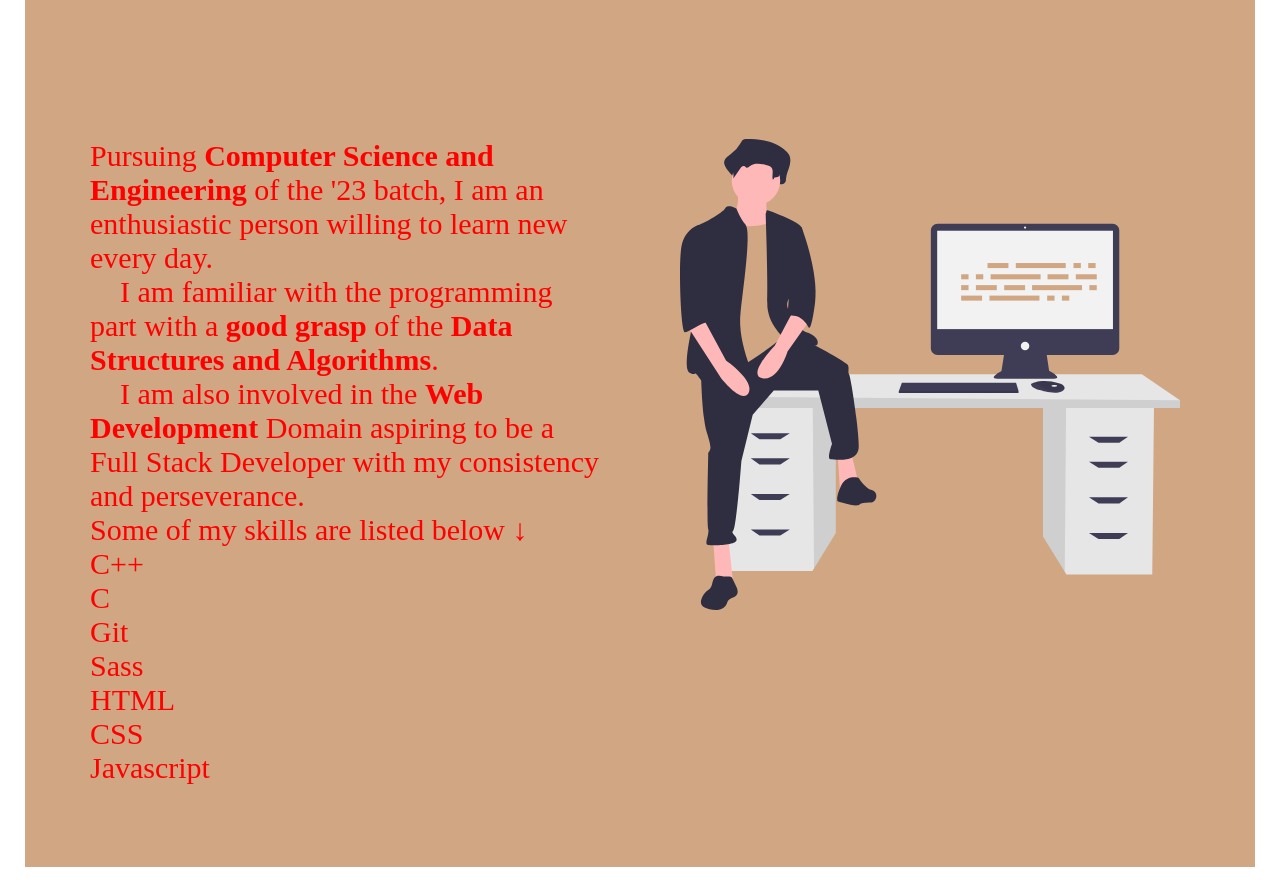
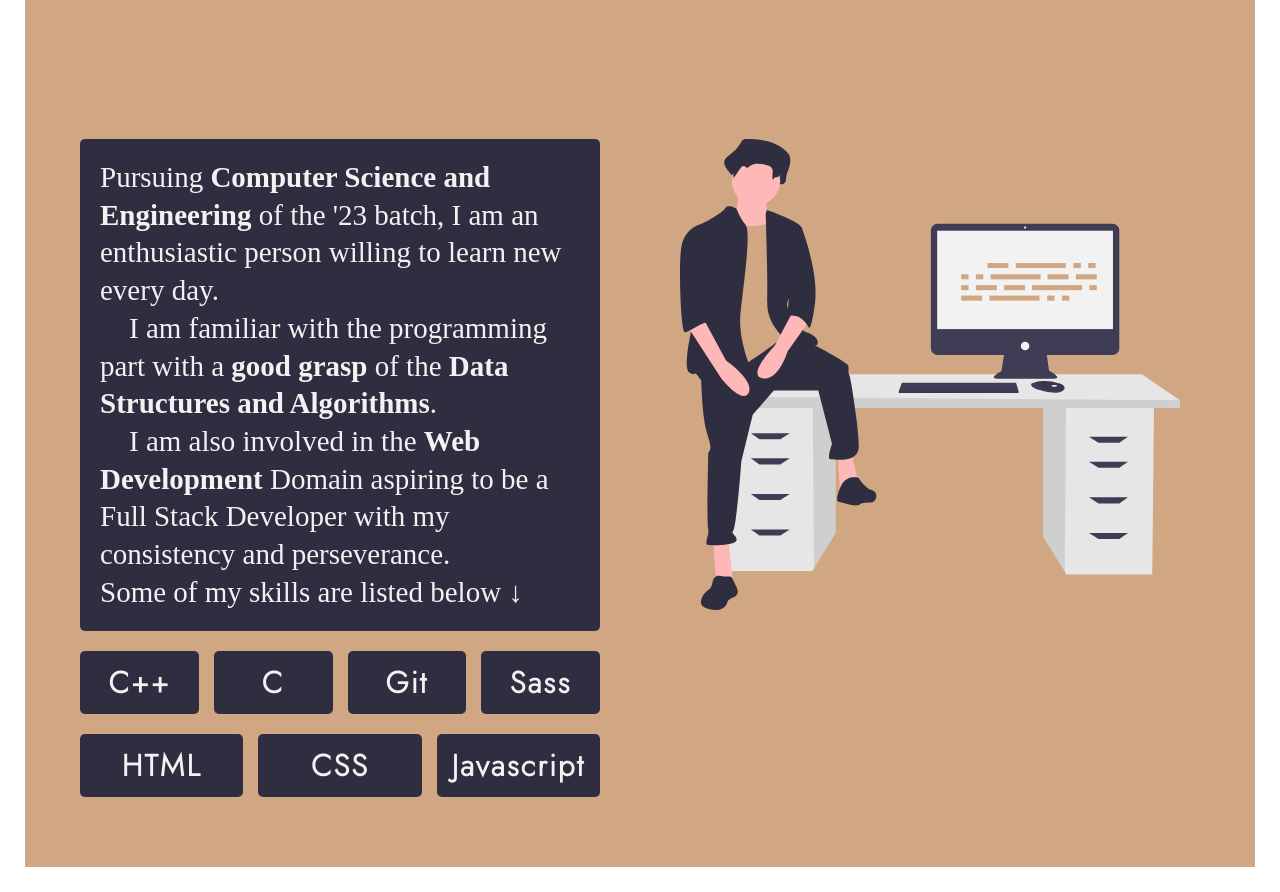
Before and after one commit to manu-karenite/portfolio, a website: page index.html in a window 1280 px wide. Shown: the part 600-1492 px from the top of the page. Drawn offline with Linux system fonts and the light colour scheme; a web font is replaced by a local one.

Commit message:
Updated Stylesheet

```diff
--- a/css/style.css
+++ b/css/style.css
@@ -82,6 +82,15 @@ body {
   animation-duration: 2s;
   border-top: solid #d1a683 0.5rem; }
 
+.content-about-me {
+  background-color: #2f2e41;
+  color: #f2f2f2;
+  padding: 2rem;
+  border-radius: 0.5rem;
+  margin-bottom: 2rem;
+  line-height: 130%;
+  font-size: 2.9rem; }
+
 .u-name-formatting {
   font-weight: bold;
   font-family: "Candal", sans-serif;
@@ -90,6 +99,19 @@ body {
   letter-spacing: 4px;
   text-align: center;
   padding: 1.3rem 1rem; }
+
+.u-format-skills {
+  background-color: #2f2e41;
+  text-align: center;
+  border-radius: 0.5rem;
+  padding: 1rem;
+  letter-spacing: 0.2rem;
+  font-family: 'Jost', sans-serif;
+  font-weight: bold;
+  color: #f2f2f2; }
+
+.u-center-img-wrt-parent {
+  margin: 0 auto; }
 
 .middleBox {
   left: 50%;
@@ -142,7 +164,7 @@ body {
   color: red; }
   .about-me__row-of-2 {
     max-width: 114rem;
-    padding: 25rem 2rem;
+    padding: 25rem 1rem;
     margin: 0 auto;
     font-size: 3rem; }
     .about-me__row-of-2--col-1 {
@@ -154,3 +176,16 @@ body {
 
 #boy-programming {
   width: 50rem; }
+
+.row-about-me .col-1-of-4 {
+  width: calc((100% - 3 * 1.5rem) / 4);
+  float: left;
+  margin-bottom: 2rem; }
+  .row-about-me .col-1-of-4:not(:last-child) {
+    margin-right: 1.5rem; }
+
+.row-about-me .col-1-of-3 {
+  width: calc((100% - 2 * 1.5rem) / 3);
+  float: left; }
+  .row-about-me .col-1-of-3:not(:last-child) {
+    margin-right: 1.5rem; }
```
